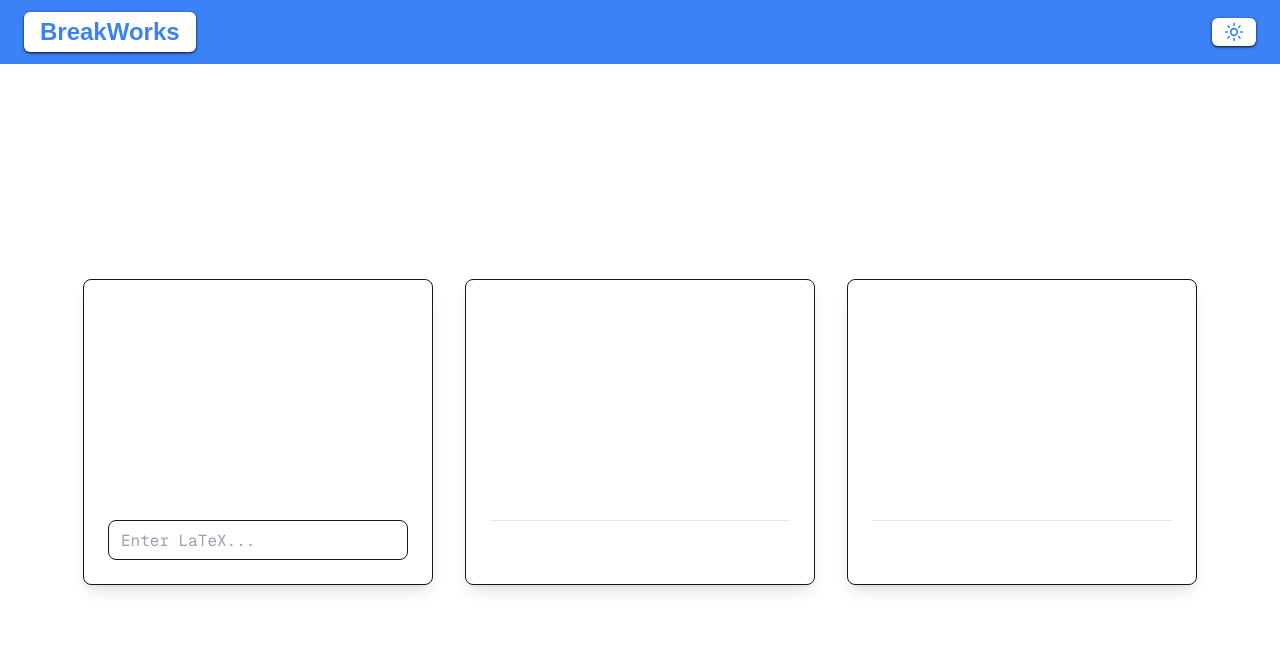
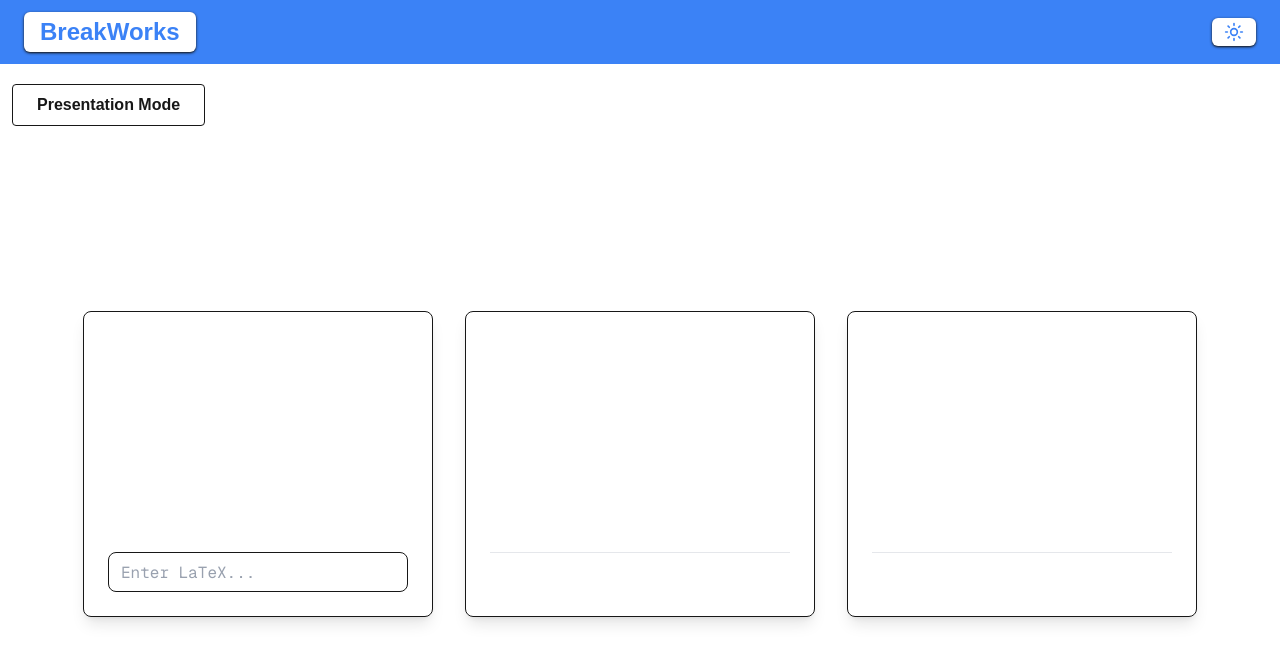
Before and after one commit to zackpaton/BreakWorks, a Next.js app in the folder next-app/: page / in a window 1280 px wide. Shown: the top 662 px of the page. Built offline with nearby package versions, Linux system fonts and the light colour scheme.

Commit message:
Presentation

```diff
--- a/next-app/src/app/page.tsx
+++ b/next-app/src/app/page.tsx
@@ -14,6 +14,7 @@ export default function Home() {
   }[]>([]); // Track autocompleted commands
   const inputRef = useRef<HTMLInputElement>(null);
   const [results, setResults] = useState<(number | string | null)[]>([]);
+  const [presentationMode, setPresentationMode] = useState(false);
 
   // Helper to update ranges after text change
   function shiftRanges(
@@ -198,8 +199,40 @@ export default function Home() {
 }
 
   return (
-    <main className="flex-1  bg-background flex items-center justify-center">
-
+    <main className="flex-1 bg-background flex items-center justify-center min-h-screen relative">
+      {/* Presentation Mode Toggle Button (always visible, fixed position) */}
+      <button
+        className="absolute top-5 left-3 px-6 py-2 rounded bg-background text-foreground font-bold transition z-50 border border-foreround"
+        onClick={() => setPresentationMode((v) => !v)}
+      >
+        {presentationMode ? 'Exit Presentation' : 'Presentation Mode'}
+      </button>
+      {presentationMode ? (
+        <div className="flex flex-col gap-4 w-full max-w-3xl items-center">
+          {equations.map((eq, i) => (
+            <div
+              key={i}
+              className="flex flex-row items-center justify-center gap-8 w-full"
+              style={{ minHeight: '2.5em' }}
+            >
+              <span
+                className="text-foreground text-l font-mono flex-1 text-center overflow-hidden text-ellipsis whitespace-nowrap"
+                style={{ minWidth: '250px', maxWidth: '350px' }}
+                title={eq}
+                dangerouslySetInnerHTML={{
+                  __html: katex.renderToString(eq, { throwOnError: false }),
+                }}
+              />
+              <span
+                className="text-foreground font-bold flex-1 text-center ml-2"
+                style={{ minWidth: '250px', maxWidth: '350px', overflow: 'hidden', textOverflow: 'ellipsis', whiteSpace: 'nowrap' }}
+              >
+                {results[i] !== undefined && results[i] !== null ? String(results[i]) : ''}
+              </span>
+            </div>
+          ))}
+        </div>
+      ) : (
         <div className="flex gap-8">
           {/* LaTeX Input + History */}
           <div className="bg-background rounded-lg shadow-lg p-6 min-w-[350px] flex flex-col items-stretch justify-center border border-foreground">
@@ -299,6 +332,7 @@ export default function Home() {
             </div>
           </div>
         </div>
+      )}
     </main>
   );
 }
```
Lines whose indentation alone changed are shown as unchanged.
